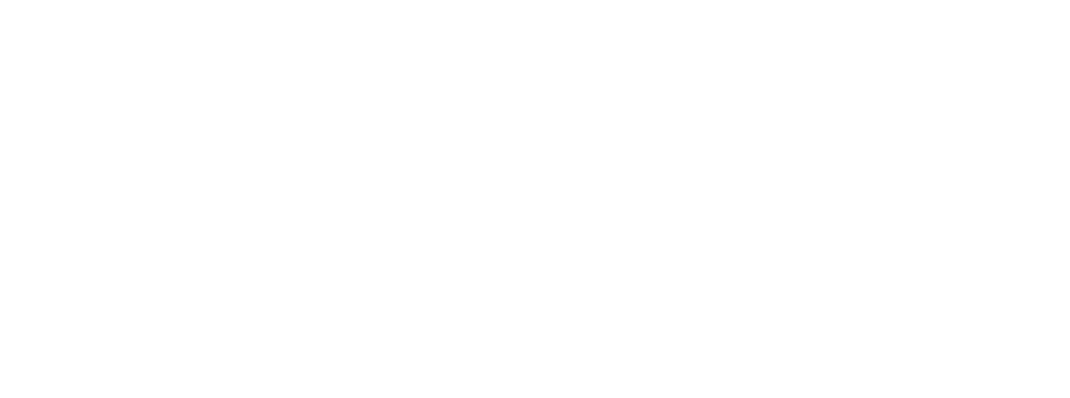
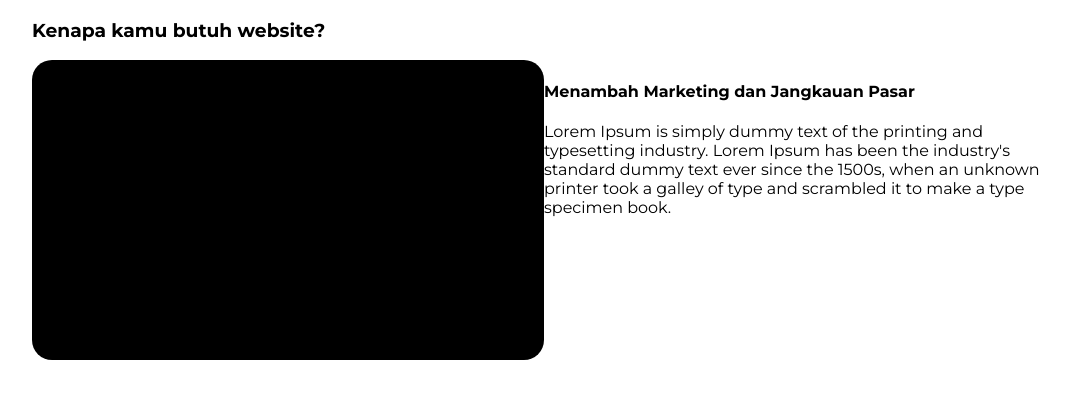
Before and after one commit to raharditya/kognitif.id, a Next.js app: page / in a window 1280 px wide. Shown: the top 398 px of the page, without its empty margins (96-1166 px from the left). Built offline with nearby package versions, Linux system fonts and the light colour scheme.

Commit message:
Tambah page container

```diff
--- a/pages/index.jsx
+++ b/pages/index.jsx
@@ -2,7 +2,7 @@
 
 export default function Home() {
   return (
-    <div className="">
+    <div className="page-container">
       <Head>
         <title>Kognitif - Jasa Pembuatan Website</title>
         <link rel="icon" href="/favicon.ico" />
@@ -10,7 +10,21 @@
 
       <header></header>
 
-      <section></section>
+      <section>
+        <h3>Kenapa kamu butuh website?</h3>
+        <div className="why-website-flex">
+          <div className="why-website-slideshow" />
+          <div className="why-website-detail">
+            <h4>Menambah Marketing dan Jangkauan Pasar</h4>
+            <p>
+              Lorem Ipsum is simply dummy text of the printing and typesetting
+              industry. Lorem Ipsum has been the industry's standard dummy text
+              ever since the 1500s, when an unknown printer took a galley of
+              type and scrambled it to make a type specimen book.
+            </p>
+          </div>
+        </div>
+      </section>
     </div>
   );
 }
--- a/styles/globals.scss
+++ b/styles/globals.scss
@@ -28,3 +28,42 @@
 * {
   box-sizing: border-box;
 }
+
+.page-container {
+  max-width: 80%;
+  margin: 0 auto;
+}
+
+.why-website-flex {
+  display: flex;
+
+  .why-website-slideshow {
+    width: 300px;
+    height: 300px;
+    background: #000;
+    border-radius: 20px;
+    flex: 1;
+  }
+
+  .why-website-detail {
+    flex: 1;
+    width: 50%;
+  }
+}
+
+/* MEDIA QUERIES */
+
+// @media only screen and (max-width: 600px) {
+// }
+
+@media only screen and (max-width: 768px) {
+  .page-container {
+    max-width: 90%;
+  }
+}
+
+// @media only screen and (max-width: 1299px) {
+// }
+
+// @media screen and (min-width: 1300px) and (max-width: 1600px) {
+// }
```
